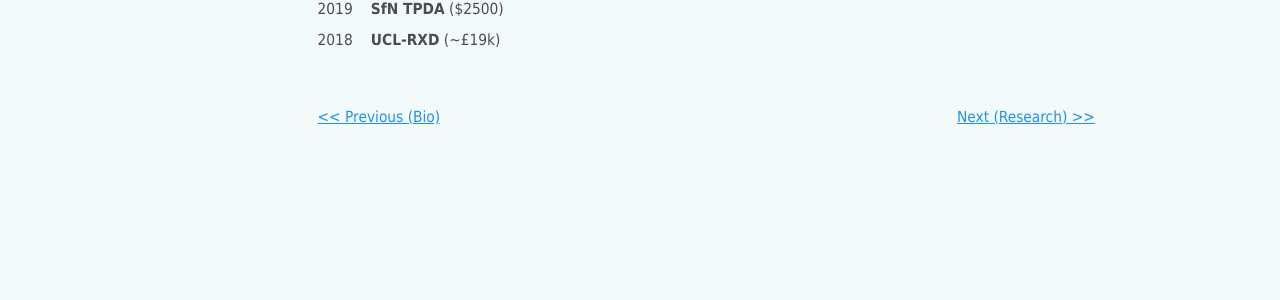
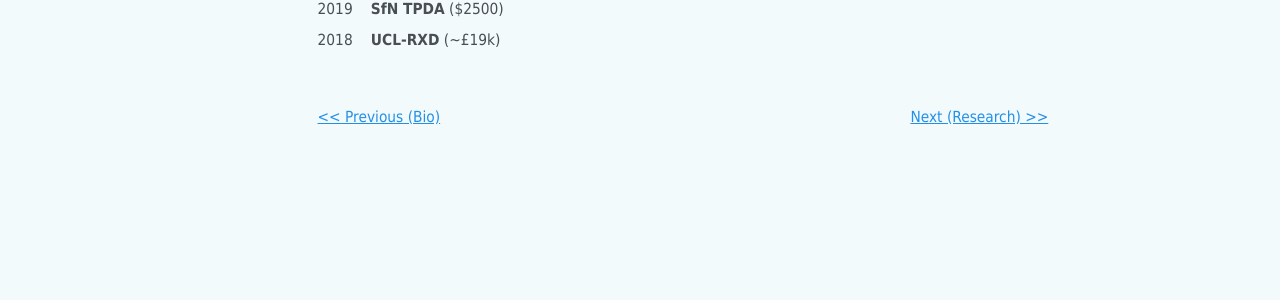
Before and after one commit to guangtingmai/guangtingmai.github.io, a Jekyll site: the page built from _pages/cv.html, in a window 1280 px wide and 1400 px high, scrolled down 141 px. Shown: the part 801-1101 px from the top of the window. Built offline with Jekyll 4.4.1, drawn with Linux system fonts in a browser that asks for light colours.

Commit message:
Update custom.scss

```diff
--- a/_sass/custom.scss
+++ b/_sass/custom.scss
@@ -105,7 +105,7 @@
 .archive > * {
   display: block !important;   /* ensure elements are block-level */
   margin-left: 2rem !important; /* push content away from sidebar */
-  margin-right: 2rem !important;
+  margin-right: 3rem !important;
   max-width: calc(100% - 2rem);  /* optional: prevent overflow */
   box-sizing: border-box;
 }
@@ -125,7 +125,7 @@
   font-size: 11.5pt !important;
   font-family: Tahoma !important;
   line-height: 1.5 !important;
-  width: 100%;                             /* ensure it spans container */
+  width: 90%;                             /* ensure it spans container */
 }
 
 /* Optional: ensure spans don’t collapse */
```
